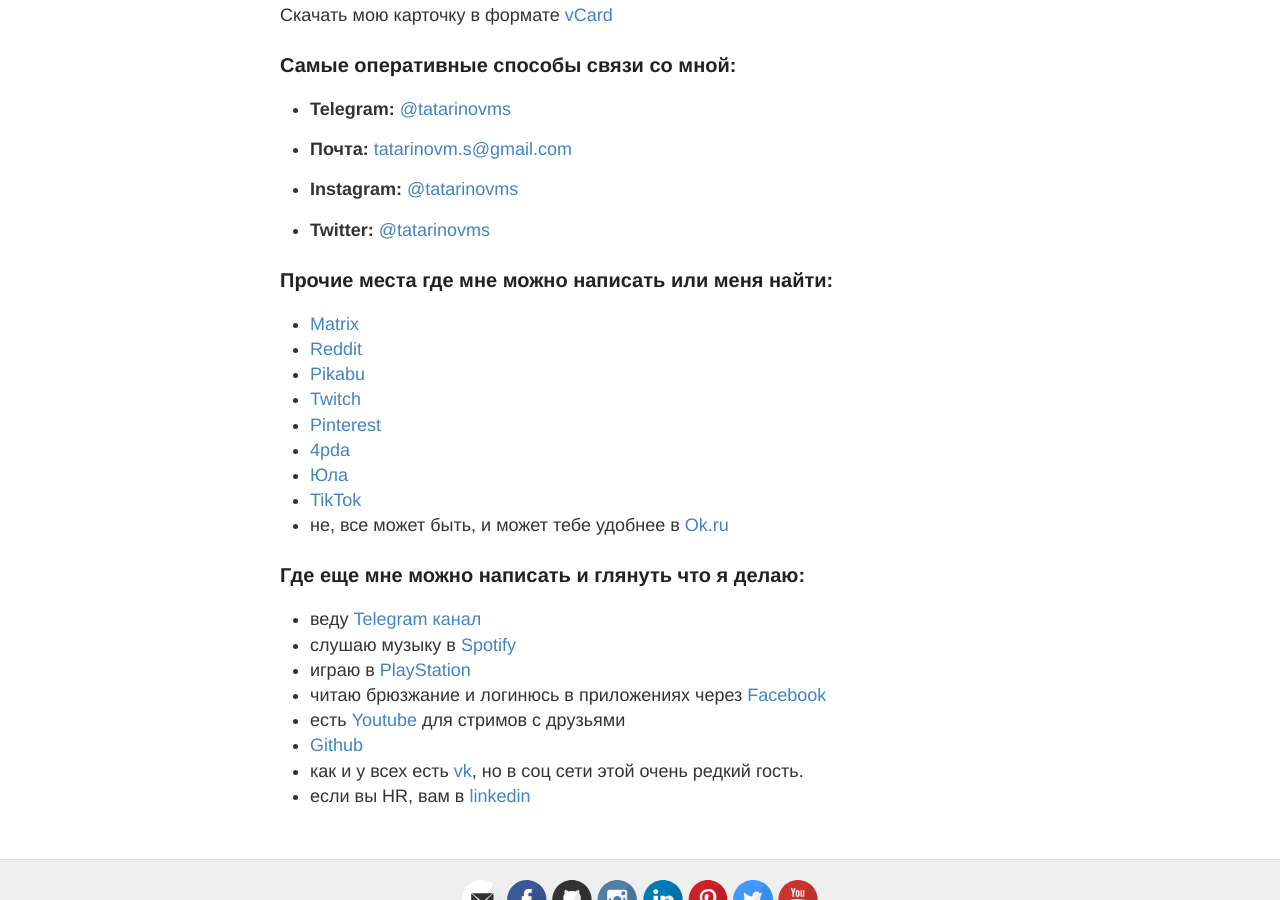
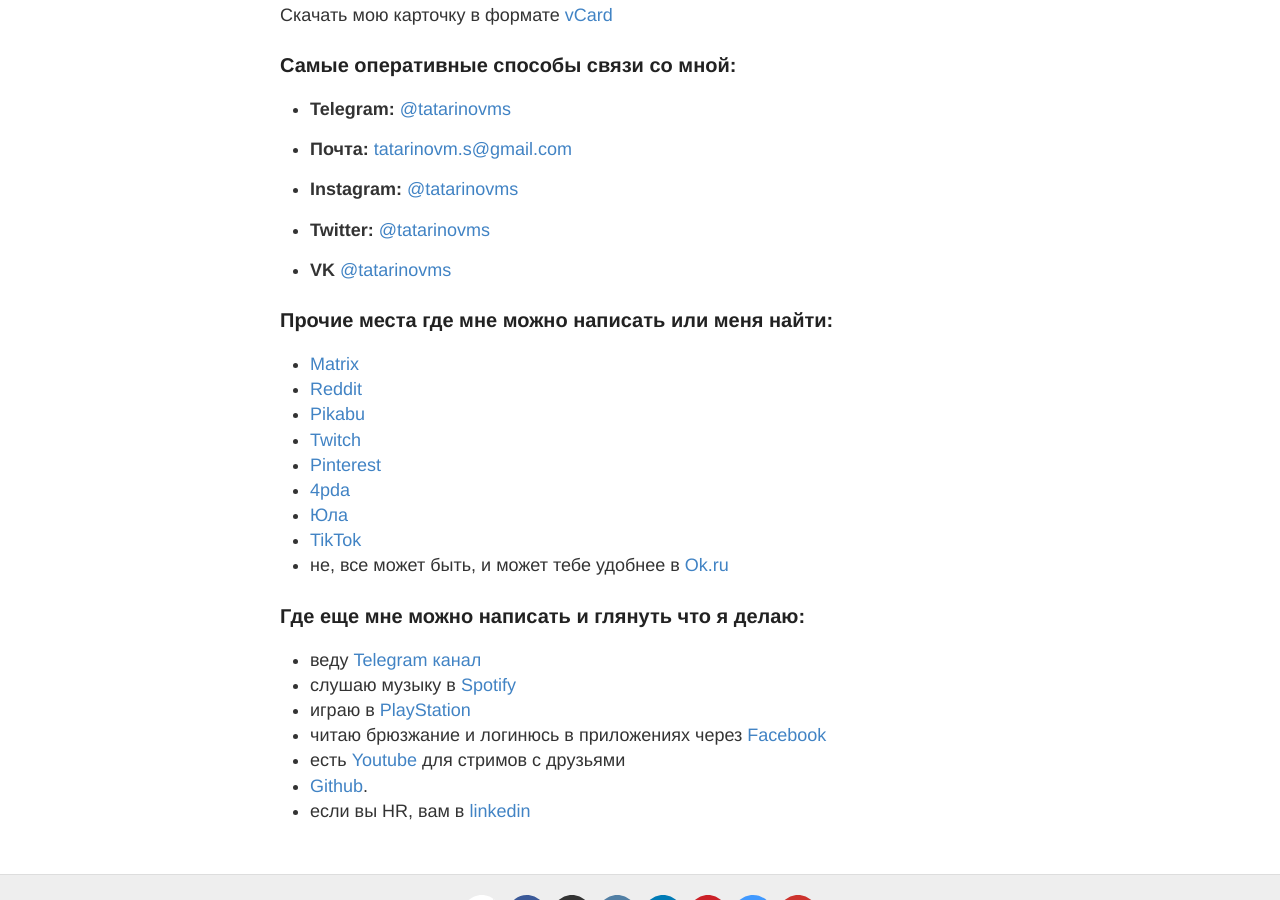
Before and after one commit to tatarinovms/tatarinovms.github.io, a Jekyll site: the page built from about.md, in a window 1280 px wide and 900 px high, scrolled down 1568 px. Built offline with Jekyll 4.4.1, drawn with Linux system fonts in a browser that asks for light colours.

Commit message:
Update about.md

```diff
--- a/about.md
+++ b/about.md
@@ -28,6 +28,8 @@
 
 - **Twitter:** [@tatarinovms](https://twitter.com/tatarinovms)
 
+- **VK** [@tatarinovms](https://vk.com/tatarinovms)
+
 ### Прочие места где мне можно написать или меня найти:
 - [Matrix](https://matrix.to/#/@tatarinovm.s:matrix.org)
 - [Reddit](https://www.reddit.com/user/tatarinovms)
@@ -46,6 +48,5 @@
 - играю в [PlayStation](https://my.playstation.com/profile/tatarinovms)
 - читаю брюзжание и логинюсь в приложениях через [Facebook](https://www.facebook.com/tatarinovm.s)
 - есть [Youtube](https://www.youtube.com/c/MaximTatarinov) для стримов с друзьями
-- [Github](https://github.com/tatarinovms)
-- как и у всех есть [vk](https://vk.com/tatarinovms), но в соц сети этой очень редкий гость.
+- [Github](https://github.com/tatarinovms).
 - если вы HR, вам в [linkedin](https://www.linkedin.com/in/tatarinovms/)
```
